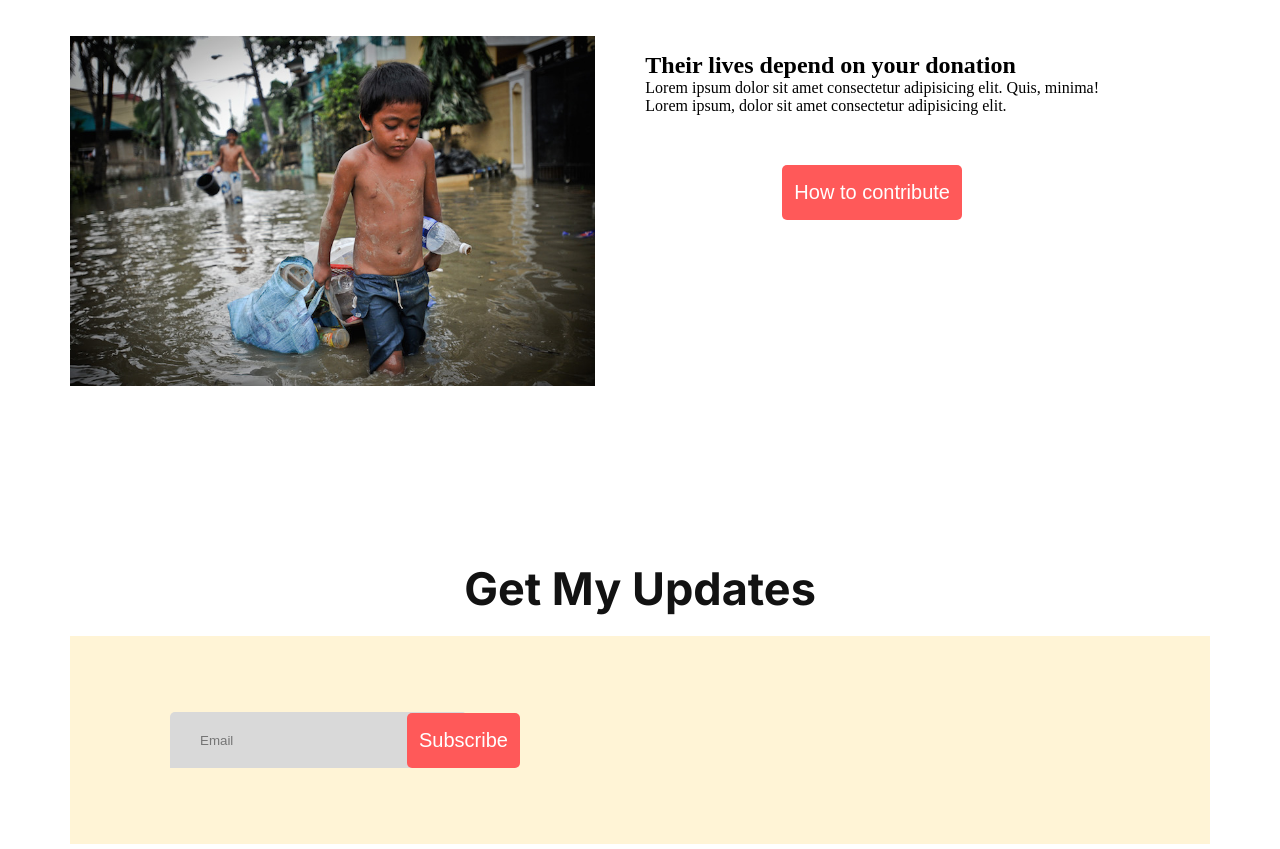
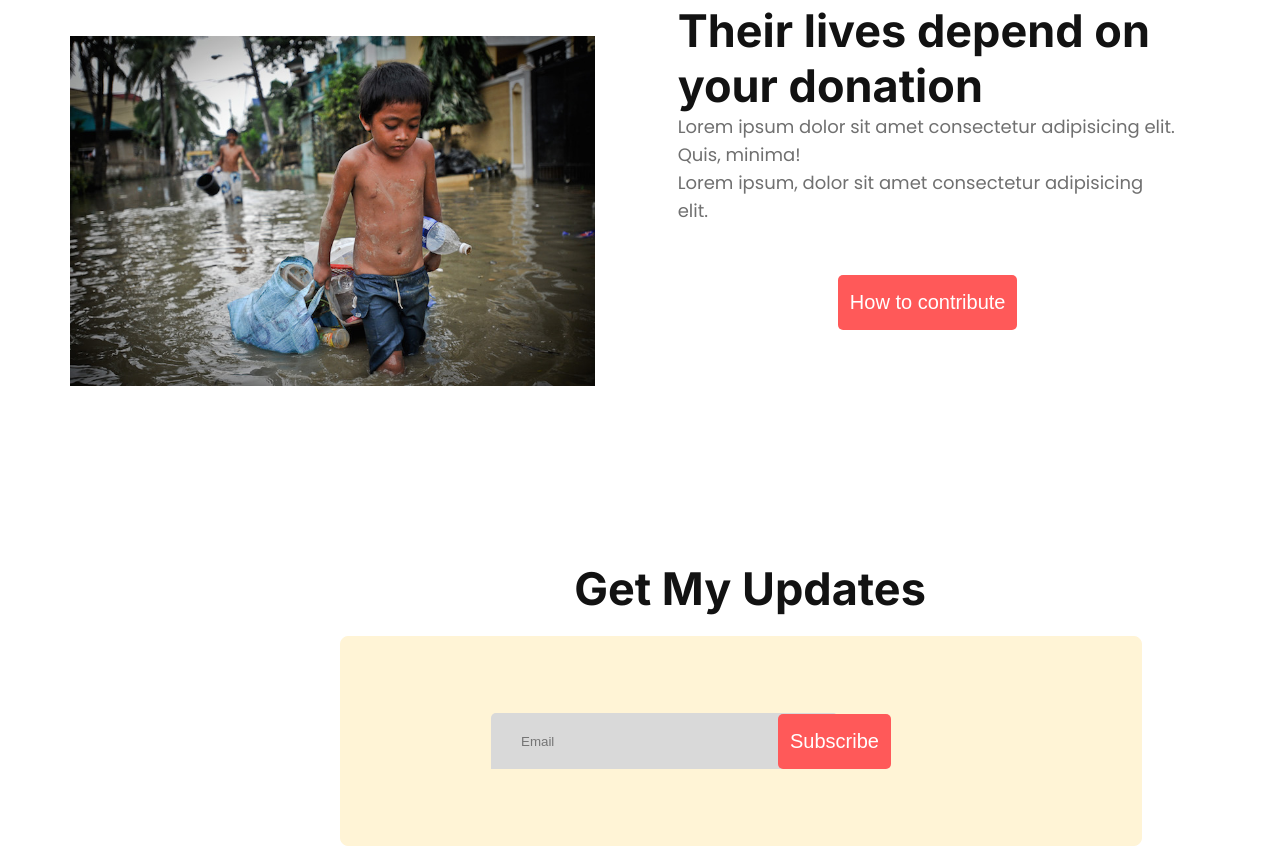
Before and after one commit to NabilaFerdousPrapty/Donation, a plain HTML site: page index.html in a window 1280 px wide. Shown: the part 2638-3487 px from the top of the page. Drawn offline with Linux system fonts and the light colour scheme.

Commit message:
some errors fixed

```diff
--- a/index.html
+++ b/index.html
@@ -138,13 +138,13 @@
         </section>
         <section class="my-updates ">
             <div class="contact">
-                <h2 class="section-title">Get My Updates</h2>
+                <h2 class="section-title ">Get My Updates</h2>
                 <div class="contact-form">
                     <form action="">
                         <input type="email" placeholder="Email" class="email">
                     </form>
 
-                        <button class="btn-primary">Subscribe</button>
+                        <button class="btn-primary btn1">Subscribe</button>
 
                 </div>
             </div>
--- a/style.css
+++ b/style.css
@@ -40,7 +40,6 @@ header{
     padding-top: 16px;
     padding-bottom: 16px;
     border-radius: 5px;
-    /* text-align: center; */
 
 
 
@@ -49,9 +48,6 @@ header{
     margin-top: 50px;
     padding-bottom: 150px;
     text-align: center;
-
-
-
 
 }
 main{
@@ -137,19 +133,37 @@ word-wrap: break-word;
     align-self: center;
 }
 
+/* their needs section */
+
+
 
 .their-situation{
+
     display: flex;
     justify-content:stretch;
     align-items: center;
     height: 700px;
     gap: 50px;
 }
-
-.donation-image{
-       height: 700px;
-       width: 1500px;
-
+ .on-donation{
+   margin: auto;
+    max-width: 500px;
+}
+.on-donation h2{
+    margin-top: 60px;
+    color: #121212;
+font-size: 45px;
+font-family: Inter;
+font-weight: 700;
+word-wrap: break-word;
+}
+.on-donation p{
+    color: #707070;
+font-size: 18px;
+font-family: Poppins;
+font-weight: 400;
+line-height: 28px;
+word-wrap: break-word;
 }
 
 .my-updates{
@@ -157,6 +171,7 @@ word-wrap: break-word;
     text-align: center;
 
 }
+
 input {
     height: 20px;
 }
@@ -167,18 +182,32 @@ input {
      background: #D9D9D9;
     border-top-left-radius: 5px;
      border-top-right-radius: 5px;
-
      padding:18px 30px;
 }
+.contact{
+    max-width: 600px;
+    margin: 0 auto;
+
+
+
+}
+.contact h2{
+    margin-left: 220px;
+}
+.btn1,.email{
+    margin-left: 50px;
+}
 .contact-form{
-
-    margin-top: 20px;
+    width: 100%;
+     margin-top: 20px;
     display: flex;
     justify-content:baseline;
    flex-wrap: wrap;
-   align-items: center;
+    align-items: center;
     padding: 76px 100px;
     background: #FFF4D6;
+    border: 1px solid #FFF4D6;
+    border-radius: 8px;
 }
 
 .humble{
```
